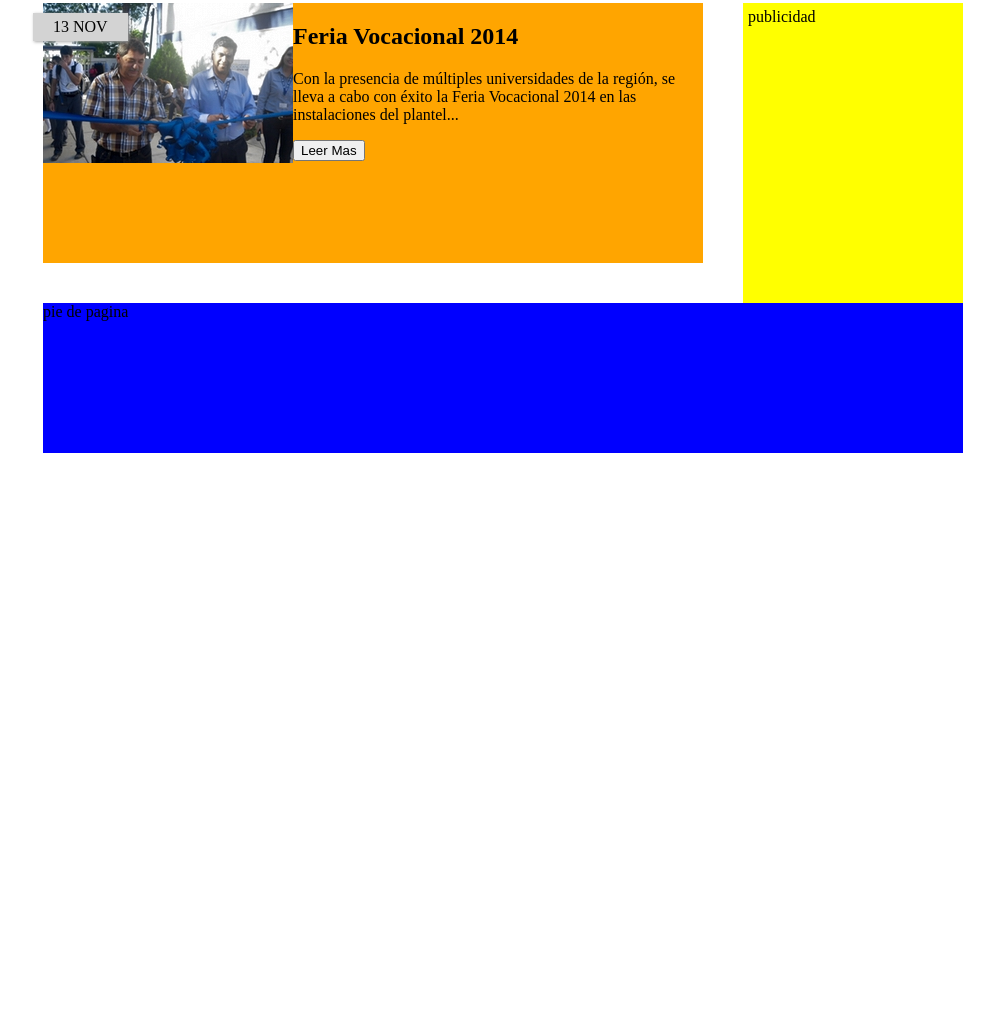
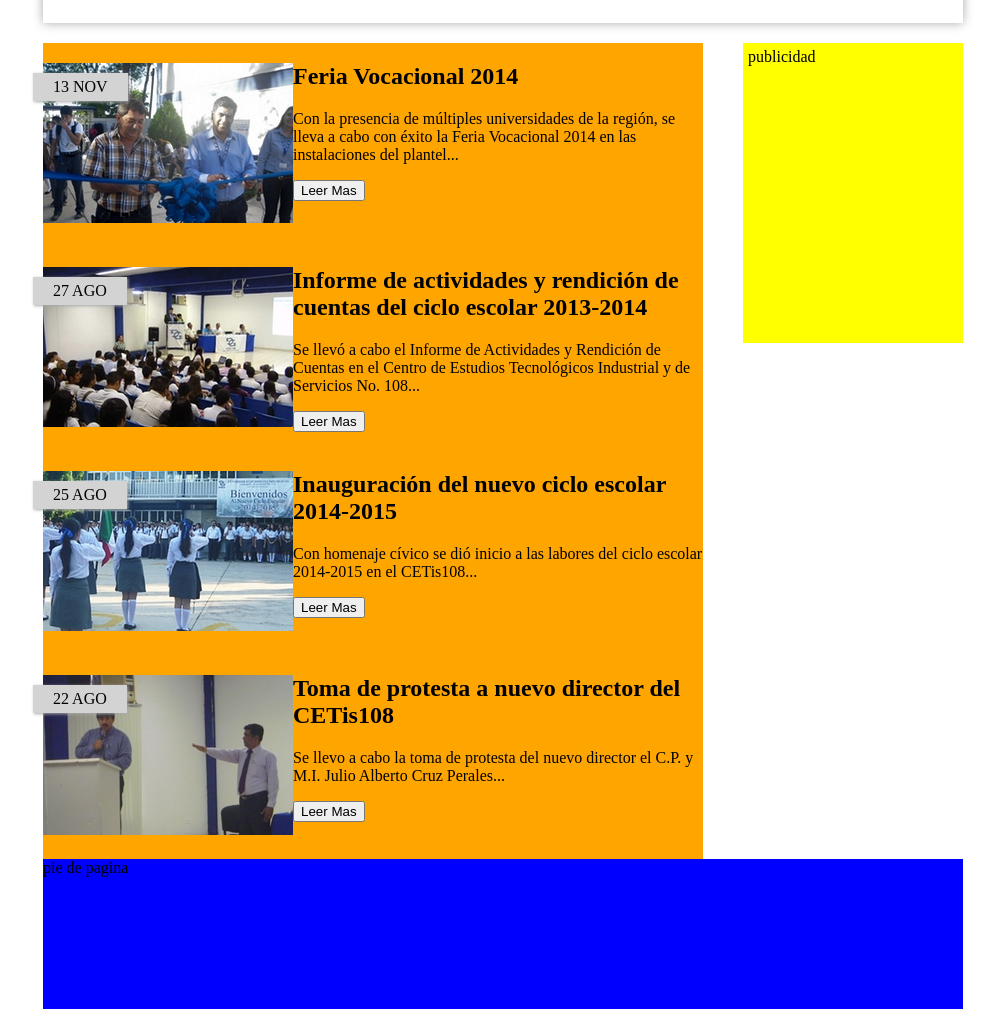
Before and after one commit to buelna123/Parcial_2, a plain HTML site: page 12_Proyecto web/index.html in a window 1280 px wide. Shown: the part 253-1270 px from the top of the page, without its empty margins (137-1131 px from the left). Before the commit the page ends 800 px from the top, so only its background shows below. Drawn offline with Linux system fonts and the light colour scheme.

Commit message:
Listo
Miguel Buelna

```diff
--- a/12_Proyecto web/css/styles.css
+++ b/12_Proyecto web/css/styles.css
@@ -92,7 +92,7 @@
 
 figure
 {
-    margin: 0;
+    margin: 20px 0;
 }
 
 #notas-secundarias figure
--- a/12_Proyecto web/index.html
+++ b/12_Proyecto web/index.html
@@ -65,6 +65,39 @@
                     <button>Leer Mas</button>
                 </div>
             </article>
+            <article>
+                <figure>
+                    <img src="image/notas/2/tmb.jpg" alt="nota secundaria">
+                    <span>27 AGO</span>
+                </figure>
+                <div>
+                    <h2>Informe de actividades y rendición de cuentas del ciclo escolar 2013-2014</h2>
+                    <p>Se llevó a cabo el Informe de Actividades y Rendición de Cuentas en el Centro de Estudios Tecnológicos Industrial y de Servicios No. 108...</p>
+                    <button>Leer Mas</button>
+                </div>
+            </article>
+            <article>
+                <figure>
+                    <img src="image/notas/3/tmb.jpg" alt="nota secundaria">
+                    <span>25 AGO</span>
+                </figure>
+                <div>
+                    <h2>Inauguración del nuevo ciclo escolar 2014-2015</h2>
+                    <p>Con homenaje cívico se dió inicio a las labores del ciclo escolar 2014-2015 en el CETis108...</p>
+                    <button>Leer Mas</button>
+                </div>
+            </article>
+            <article>
+                <figure>
+                    <img src="image/notas/4/tmb.jpg" alt="nota secundaria">
+                    <span>22 AGO</span>
+                </figure>
+                <div>
+                    <h2>Toma de protesta a nuevo director del CETis108</h2>
+                    <p>Se llevo a cabo la toma de protesta del nuevo director el C.P. y M.I. Julio Alberto Cruz Perales...</p>
+                    <button>Leer Mas</button>
+                </div>
+            </article>
             </section>
             <aside id="publicidad">publicidad</aside>
             </main>
```
